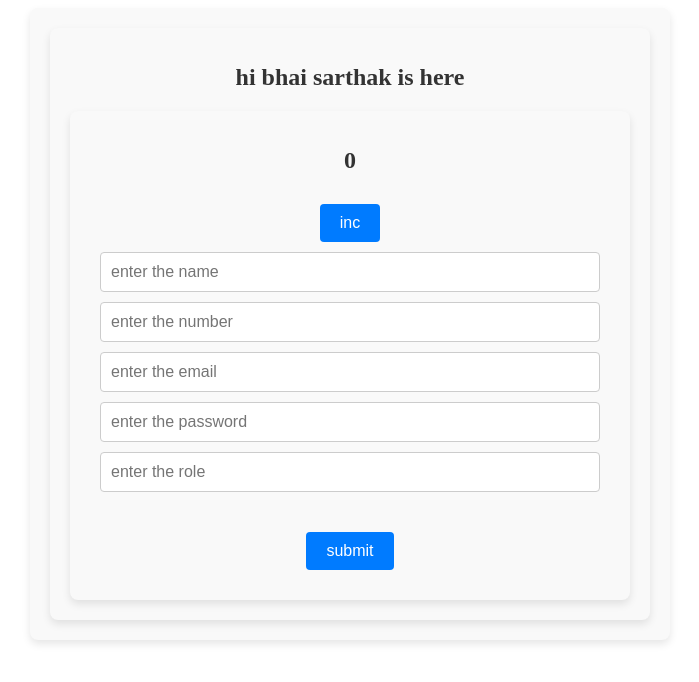
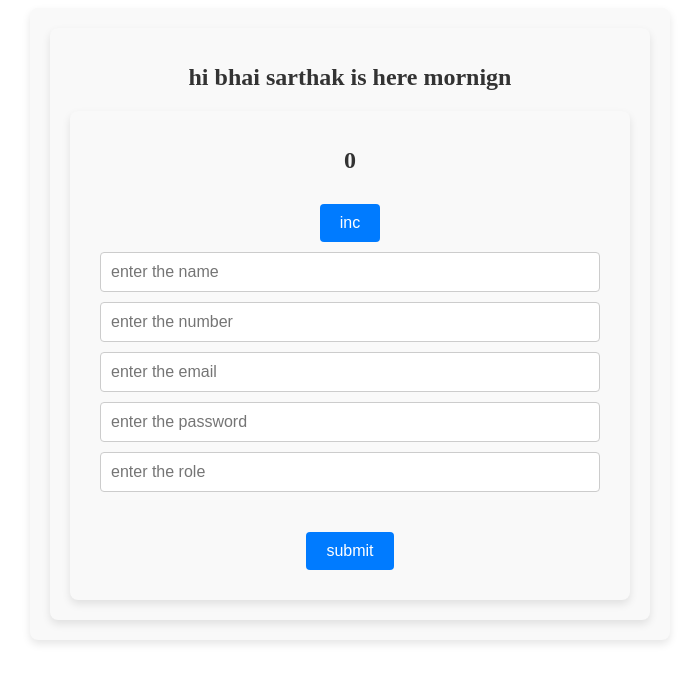
Before and after one commit to Sarthakdenu/hack, a React (Create React App) app in the folder frontend/: page / in a window 1280 px wide. Shown: the top 682 px of the page, without its empty margins (290-989 px from the left). Built offline with nearby package versions, Linux system fonts and the light colour scheme; no server answers.

Commit message:
Update App.js

```diff
--- a/frontend/src/App.js
+++ b/frontend/src/App.js
@@ -4,7 +4,7 @@ import B from "./component/B";
 function App() {
   return (
   <div>
-    <h1>hi bhai sarthak is here</h1>
+    <h1>hi bhai sarthak is here mornign</h1>
 
     <B/>
   </div>
```
